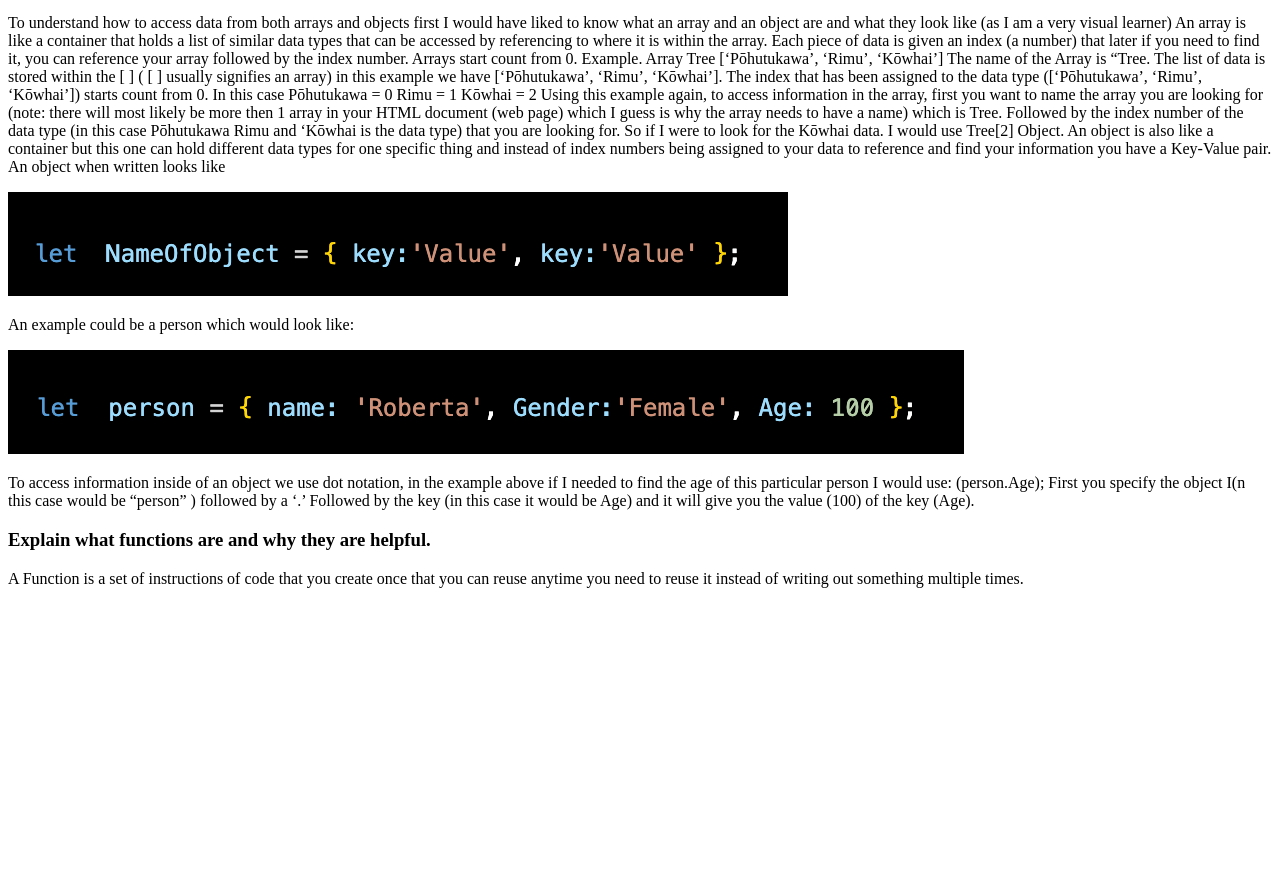
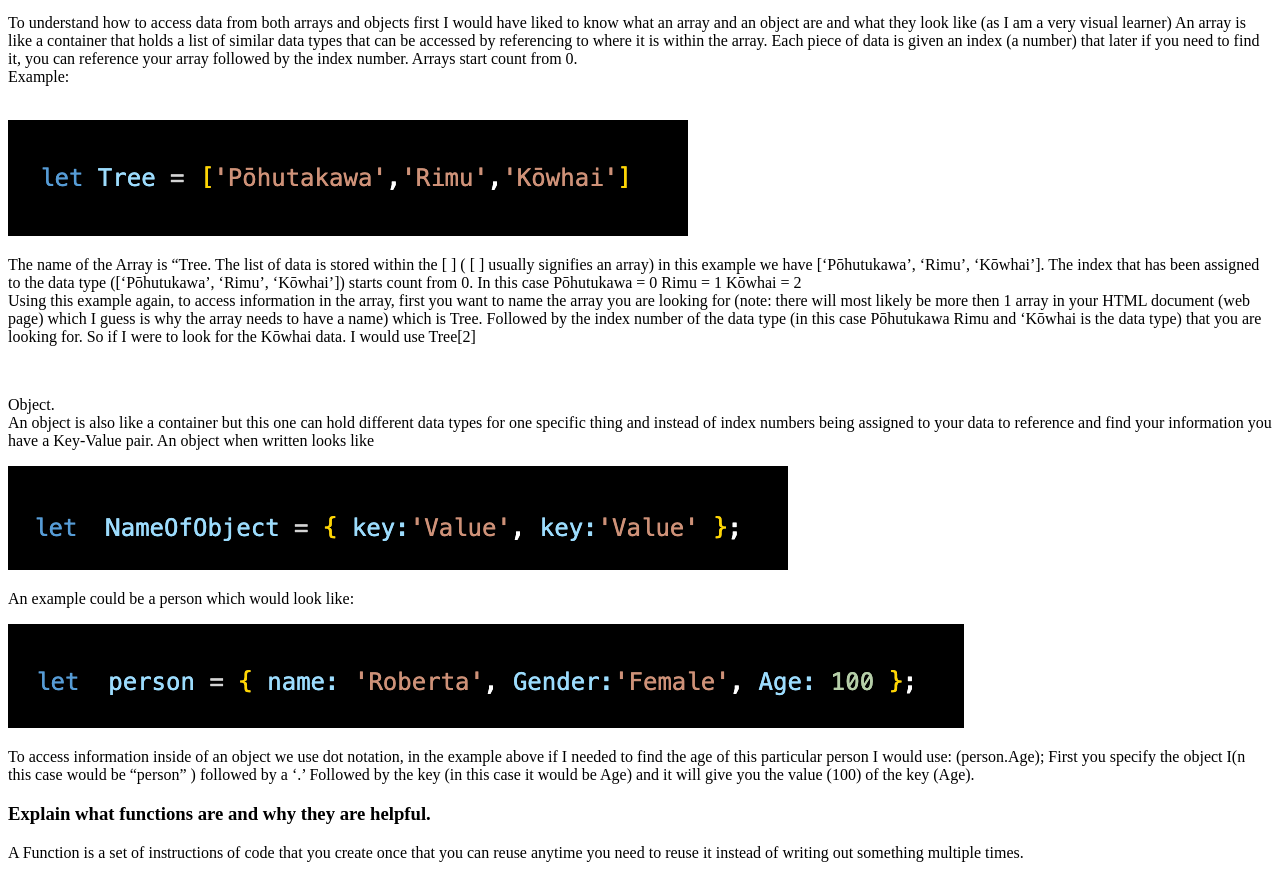
Before and after one commit to jesse-smith1/Jesse-Smith1.github.io, a plain HTML site: page blog/javascript-dom.html in a window 1280 px wide. Shown: the part 1680-2558 px from the top of the page. Before the commit the page ends 2284 px from the top, so only its background shows below. Drawn offline with Linux system fonts and the light colour scheme; files that its build step writes are made by us from their sources.

Commit message:
Changed JS page with pictures

```diff
--- a/blog/javascript-dom.html
+++ b/blog/javascript-dom.html
@@ -99,25 +99,26 @@
       <p>To understand how to access data from both arrays and objects first I would have liked to know what an array and an object are and what they look like (as I am a very visual learner)
       An array is like a container that holds a list of similar data types that can be accessed by referencing to where it is within the array. Each piece of data is given an index (a number) that later if you need to find it, you can reference your array followed by the index number.
       Arrays start count from 0.
-
-      Example.
-      Array
-      Tree [‘Pōhutukawa’,  ‘Rimu’, ‘Kōwhai’]
-
-      The name of the Array is “Tree. The list of data is stored within the [ ]  ( [ ] usually signifies an array) in this example we have [‘Pōhutukawa’,  ‘Rimu’, ‘Kōwhai’].
+      <br>
+      Example:</p>
+      <br>
+      <img src="../styles/Array eg.png">
+      <br>
+      <p>The name of the Array is “Tree. The list of data is stored within the [ ]  ( [ ] usually signifies an array) in this example we have [‘Pōhutukawa’,  ‘Rimu’, ‘Kōwhai’].
       The index that has been assigned to the data type ([‘Pōhutukawa’,  ‘Rimu’, ‘Kōwhai’]) starts count from 0. In this case
       Pōhutukawa = 0
       Rimu = 1
       Kōwhai = 2
-
+      <br>
       Using this example again, to access information in the array, first you want to name the array you are looking for (note: there will most likely be more then 1 array in your HTML document (web page) which I guess is why the array needs to have a name) which is Tree.
 
       Followed by the index number of the data type (in this case Pōhutukawa  Rimu and ‘Kōwhai is the data type) that you are looking for.
 
-      So if I were to look for the Kōwhai data. I would use Tree[2]
+      So if I were to look for the Kōwhai data. I would use Tree[2]</p>
+      <br>
 
-      Object.
-
+      <p>Object.
+      <br>
       An object is also like a container but this one can hold different data types for one specific thing and instead of index numbers being assigned to your data to reference and find your information you have a Key-Value pair.
 
       An object when written looks like</p>
```
Also changed, not shown: styles/Array eg.png (added).
